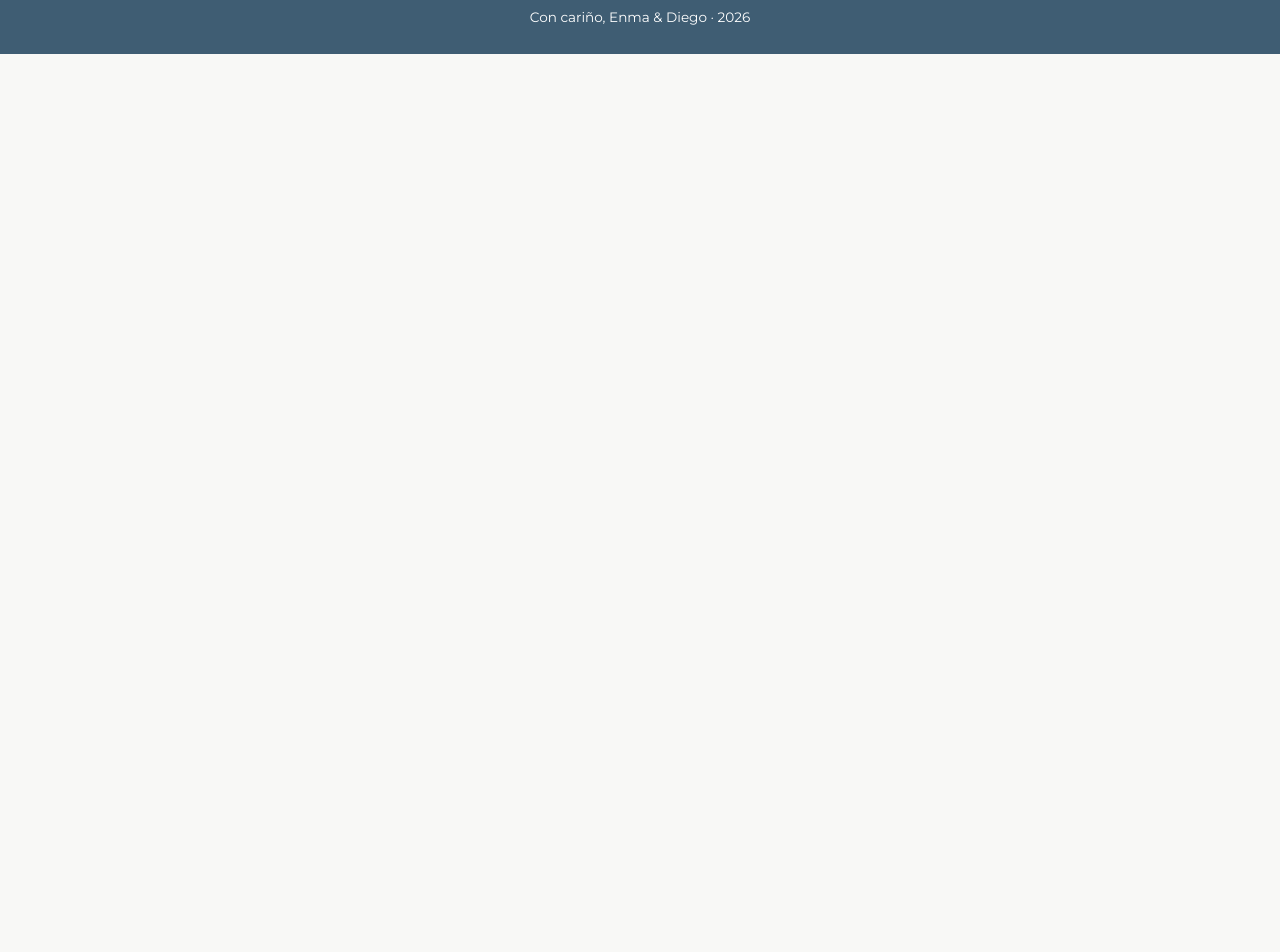
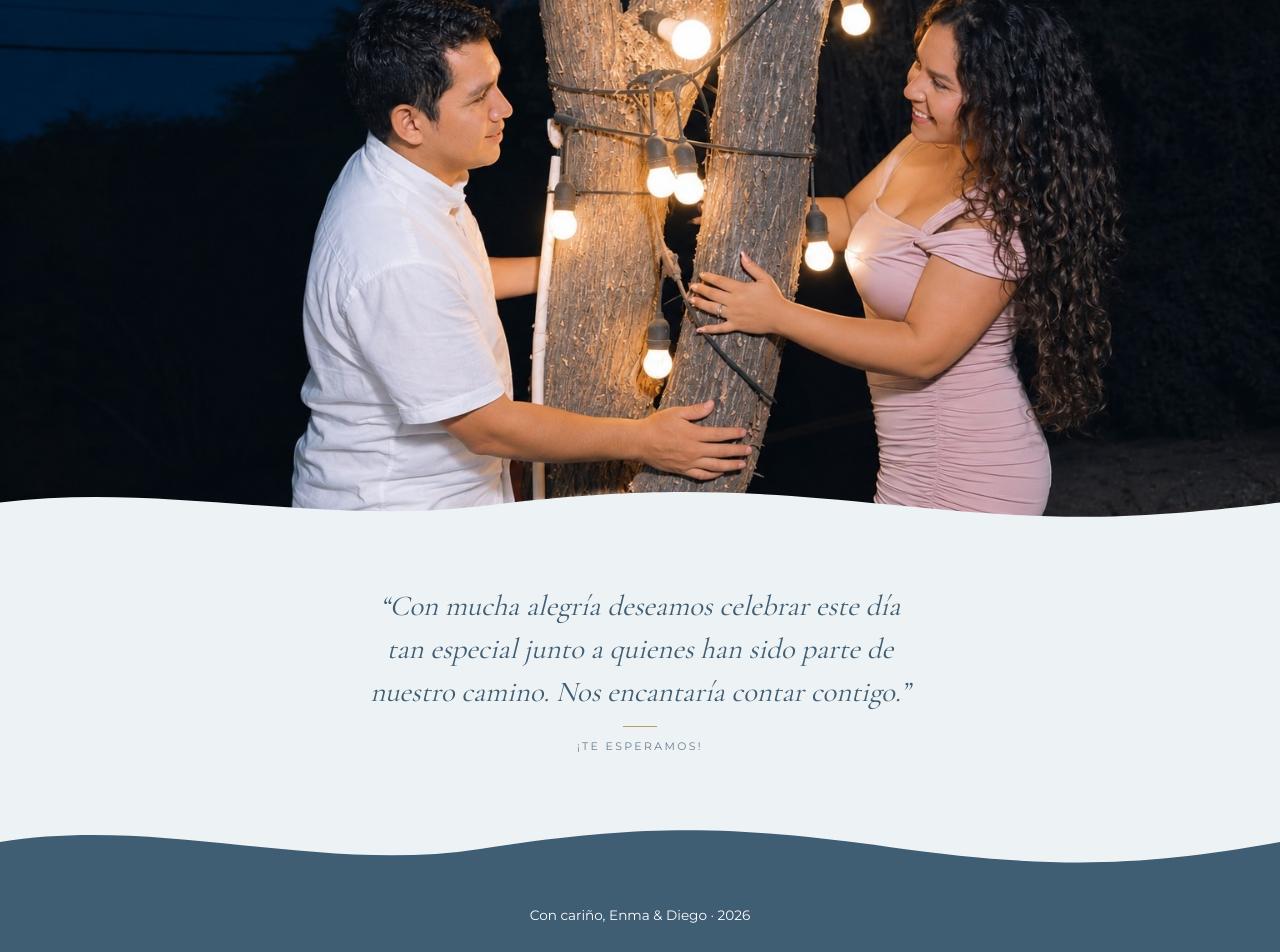
Before and after one commit to mariavaldiviezopingo/Invitacion-Boda-Diego---Enma, a Next.js app: page / in a window 1280 px wide. Shown: the part 8853-9805 px from the top of the page. Before the commit the page ends 8907 px from the top, so only its background shows below. Built offline with nearby package versions, Linux system fonts and the light colour scheme.

Commit message:
seccion final añadida

```diff
--- a/app/globals.css
+++ b/app/globals.css
@@ -63,6 +63,12 @@ main { width: 100%; overflow: clip; }
 .couple-photo-section { position: relative; isolation: isolate; height: clamp(300px, 56vw, 720px); min-height: 300px; overflow: hidden; background: var(--dusty-pale); }
 .couple-photo-background { position: absolute; inset: 0; background: url('/fotos/pareja-juntos.jpeg') center 45%/cover no-repeat; }
 .couple-photo-background2 { position: absolute; inset: 0; background: url('/fotos/foto4.jpg') center 45%/cover no-repeat; }
+.couple-photo-section--closing { height: clamp(280px,48vw,620px); }
+.couple-photo-section--closing .couple-photo-background2 { background-position: center 42%; }
+.couple-caption-section { position: relative; padding: clamp(2rem,5vw,3.5rem) var(--page-gutter); color: var(--dusty-dark); background: var(--dusty-pale); text-align: center; }
+.couple-caption-section p { width: min(100%,680px); margin: 0 auto; font: italic 400 clamp(1.2rem,2.7vw,1.8rem)/1.5 'Cormorant Garamond',serif; text-wrap: balance; }
+.couple-caption-section span { display: block; width: fit-content; margin: .8rem auto 0; color: #667e90; font-size: .68rem; letter-spacing: .22em; text-transform: uppercase; }
+.couple-caption-section span::before { display: block; width: 34px; height: 1px; margin: 0 auto .65rem; background: var(--gold); content: ''; }
 
 .photo-wave { position: absolute; z-index: 2; left: 0; display: block; width: 100%; height: clamp(28px,4vw,54px); pointer-events: none; }
 .photo-wave path { fill: var(--dusty-pale); }
@@ -168,6 +174,7 @@ main { width: 100%; overflow: clip; }
   .cover-content { inset-block-end: clamp(4.5rem,12vh,7rem); }
   .cover-quote { max-width: 38ch; }
   .couple-photo-background { background-position: 52% center; }
+  .couple-photo-section--closing .couple-photo-background2 { background-position: 54% center; }
   .photo-collage { grid-template-columns: repeat(2,minmax(0,1fr)); grid-auto-rows: clamp(32px,8vw,48px); gap: 10px; }
   .photo-card { grid-column: span 1; grid-row: span 6; }
   .photo-card:nth-child(4n+1) { grid-row: span 7; }
--- a/app/page.tsx
+++ b/app/page.tsx
@@ -210,10 +210,19 @@ export default function Home({ guest }: { guest?: Guest } = {}) {
             <Users className="mx-auto text-dusty-600" />
             <p className="max-w-2xl mx-auto mt-4 leading-7">{wedding.notes[0]}</p>
             <div className="mx-auto my-7 h-px max-w-xs bg-dusty-200" /><p className="max-w-2xl mx-auto leading-7">{wedding.notes[1]}</p></section>
+        <section data-reveal className="couple-photo-section couple-photo-section--closing" aria-label="Fotografía de Diego y Enma">
+            <div className="couple-photo-background2" role="img" aria-label="Diego y Enma tomados de la mano entre la vegetación" />
+            <PhotoSectionWaves />
+        </section>
+        <section data-reveal className="couple-caption-section" aria-label="Mensaje de los novios">
+            <p>“Con mucha alegría deseamos celebrar este día tan especial junto a quienes han sido parte de nuestro camino. Nos encantaría contar contigo.”</p>
+            <span>¡Te esperamos!</span>
+        </section>
+
         {wedding.albumUrl
-            ? <><SectionDivider from="#edf2f5" to="#f8f8f6" /><section data-reveal className="album-section py-14 text-center"><Camera className="mx-auto text-dusty-600" /><a href={wedding.albumUrl} className="underline mt-3 inline-block">Compartir fotografías</a></section><SectionDivider from="#f8f8f6" to="#3f5d73" /></>
+            ? <><SectionDivider from="#edf2f5" to="#f8f8f6" /><section data-reveal className="album-section text-center"><Camera className="mx-auto text-dusty-600" /><a href={wedding.albumUrl} className="underline inline-block">Compartir fotografías</a></section><SectionDivider from="#f8f8f6" to="#3f5d73" /></>
             : <SectionDivider from="#edf2f5" to="#3f5d73" />}
         <footer className="site-footer">Con cariño, {wedding.names.join(' & ')} · {wedding.date.slice(0, 4)} {wedding.contactUrl && <a href={wedding.contactUrl} className="underline ml-2">Contacto</a>}</footer>
-        {active !== null && <div className="fixed inset-0 z-50 bg-black/90 flex items-center justify-center p-4" onClick={() => setActive(null)}><button aria-label="Cerrar" className="absolute right-5 top-5 text-white"><X /></button><button aria-label="Anterior" className="absolute left-4 text-white" onClick={e => { e.stopPropagation(); setActive((active + wedding.photos.length - 1) % wedding.photos.length) }}><ArrowLeft /></button><img src={'/fotos/' + wedding.photos[active]} className="max-w-[85vw] max-h-[88vh] object-contain" /><button aria-label="Siguiente" className="absolute right-4 text-white" onClick={e => { e.stopPropagation(); setActive((active + 1) % wedding.photos.length) }}><ArrowRight /></button></div>}
+        {active !== null && <div className="fixed inset-0 z-50 bg-black/90 flex items-center justify-center p-4" onClick={() => setActive(null)}><button aria-label="Cerrar" className="absolute right-5  text-white"><X /></button><button aria-label="Anterior" className="absolute left-4 text-white" onClick={e => { e.stopPropagation(); setActive((active + wedding.photos.length - 1) % wedding.photos.length) }}><ArrowLeft /></button><img src={'/fotos/' + wedding.photos[active]} className="max-w-[85vw] max-h-[88vh] object-contain" /><button aria-label="Siguiente" className="absolute right-4 text-white" onClick={e => { e.stopPropagation(); setActive((active + 1) % wedding.photos.length) }}><ArrowRight /></button></div>}
     </main>
 }
```
